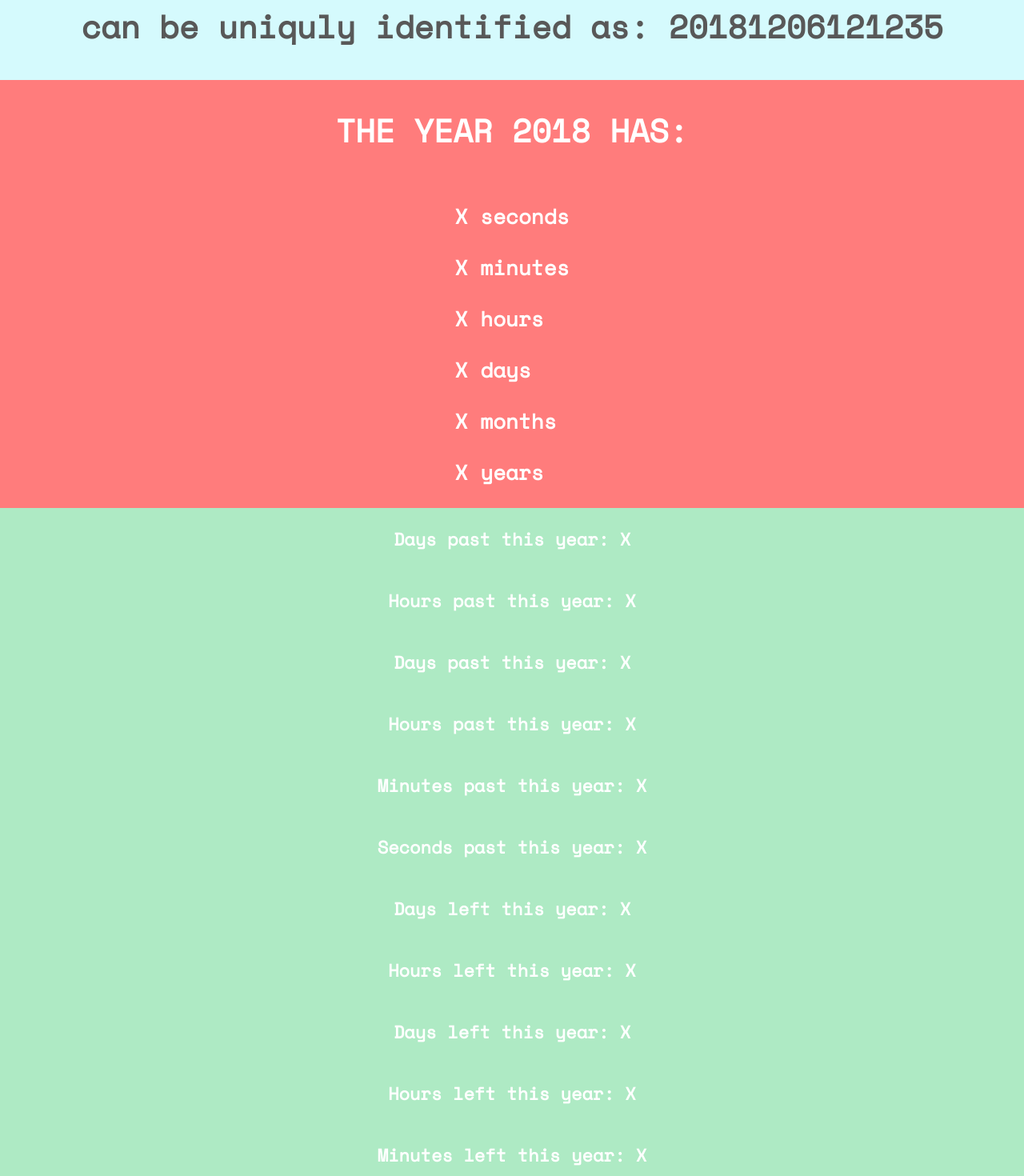
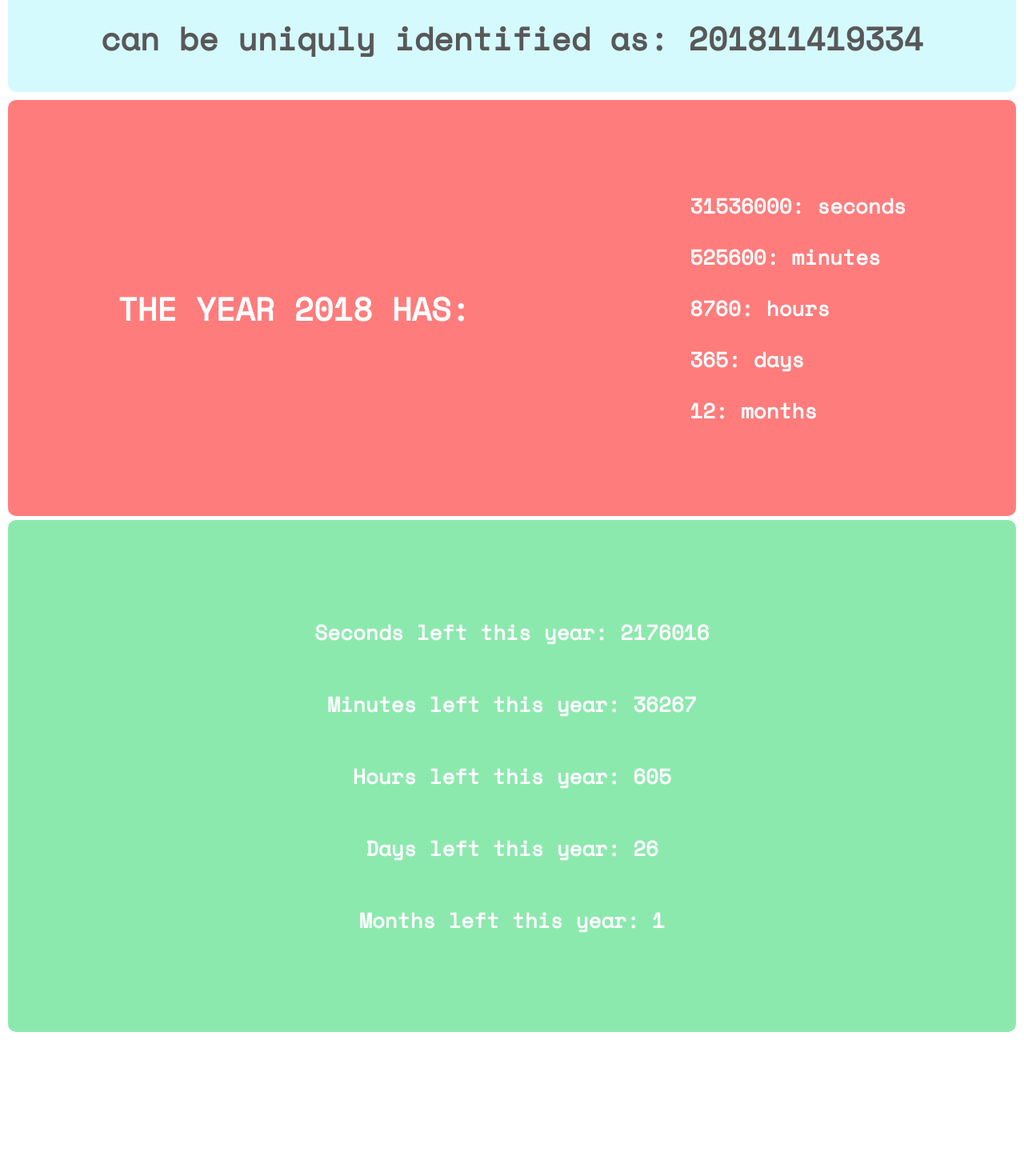
Before and after one commit to yousifmansour/today, a React (Create React App) app: page / in a window 1280 px wide. Shown: the part 300-1770 px from the top of the page at 80% size. After the commit the page ends 1605 px from the top, so only its background shows below. Built offline with nearby package versions, Linux system fonts and the light colour scheme.

Commit message:
add some live stats

```diff
--- a/src/App.css
+++ b/src/App.css
@@ -11,6 +11,7 @@ body {
     flex-direction: column;
     min-height: 100vh;
     animation: come-up-and-fade-in 0.5s linear forwards;
+    padding: 10px;
 }
 
 .App {
--- a/src/App.js
+++ b/src/App.js
@@ -6,12 +6,110 @@ import TodayStats from './TodayStats.js';
 import './App.css';
 
 class App extends Component {
+  constructor(props) {
+    super(props);
+    this.state = {
+      thisInstance: 0,
+      currentYearStats: {
+        year: 0,
+        seconds: 0,
+        minutes: 0,
+        hours: 0,
+        days: 0,
+        months: 12
+      },
+      leftThisYear: {
+        seconds: 0,
+        minutes: 0,
+        hours: 0,
+        days: 0,
+        months: 0
+      }
+    };
+
+    this.update = this
+      .update
+      .bind(this);
+
+  }
+
+  componentDidMount() {
+    this.setup();
+    this.update();
+    let intervalID = setInterval(() => this.update(), 1000);
+  }
+
+  setup() {
+    const year = new Date().getFullYear();
+    const days = this.leapYear(year)
+      ? 366
+      : 365;
+    const hours = days * 24;
+    const minutes = hours * 60;
+    const seconds = minutes * 60;
+    const currentYearStats = {
+      year,
+      months: 12,
+      days,
+      hours,
+      minutes,
+      seconds
+    };
+    this.setState({currentYearStats});
+  }
+
+  update() {
+    const date = new Date();
+    const thisInstance = `${date.getFullYear()}${date.getMonth()}${date.getDay()}${date.getHours()}${date.getMinutes()}${date.getSeconds()}`;
+    if (date.getFullYear() !== this.state.currentYearStats.year)
+      this.setState();
+
+    // 30 days has september, april, june, and november. all the rest have 31. save
+    // february, with 28 days clear, and 29 each leap year
+
+    const months = 12 - date.getMonth();
+    let daysInMonth = 0;
+    switch (date.getMonth()) {
+      case 9:
+      case 4:
+      case 6:
+      case 11:
+      case 10:
+        daysInMonth = 30;
+        break;
+      case 2:
+        this.leapYear(date.getFullYear())
+          ? daysInMonth = 29
+          : daysInMonth = 28
+      default:
+        return 2;
+    }
+    const days = daysInMonth - date.getDay();
+    const hours = days * 24 - date.getHours();
+    const minutes = hours * 60 - date.getMinutes();
+    const seconds = minutes * 60 - date.getSeconds();
+
+    this.setState({
+      thisInstance,
+      leftThisYear: {
+        months,
+        days,
+        hours,
+        minutes,
+        seconds
+      }
+    });
+  }
+  leapYear(year) {
+    return ((year % 4 == 0) && (year % 100 != 0)) || (year % 400 == 0);
+  }
+
   render() {
     return (
       <div className="App">
-        <ThisInstance/>
-        <YearStats/>
-        <TodayStats/>
+        <ThisInstance thisInstance={this.state.thisInstance}/>
+        <YearStats currentYearStats={this.state.currentYearStats}/>
+        <TodayStats leftThisYear={this.state.leftThisYear}/>
       </div>
     );
   }
--- a/src/ThisInstance.css
+++ b/src/ThisInstance.css
@@ -3,10 +3,11 @@
     min-height: 50vh;
     color: #585858;
     display: flex;
-    padding-left: 10px;
-    padding-right: 10px;
     flex-direction: column;
     justify-content: space-around;
+    border-radius: 10px;
+    margin-bottom: 5px;
+    margin-top: 5px;
 }
 
 .this-instance-container h1 {
@@ -27,13 +28,13 @@
         transform: scale(1);
     }
     2% {
-        transform: scale(1.02);
+        transform: scale(1.01);
     }
     50% {
         transform: scale(1);
     }
     52% {
-        transform: scale(1.02);
+        transform: scale(1.01);
     }
 }
 
--- a/src/ThisInstance.js
+++ b/src/ThisInstance.js
@@ -6,7 +6,7 @@ class ThisInstance extends React.Component {
     return (
       <div className='this-instance-container'>
         <h1>This Instance</h1>
-        <h2>can be uniquly identified as: 20181206121235</h2>
+        <h2>can be uniquly identified as: {this.props.thisInstance}</h2>
       </div>
     );
   }
--- a/src/TodayStats.css
+++ b/src/TodayStats.css
@@ -1,21 +1,22 @@
 .today-stats-container {
-    background-color: #aeeac4;
+    background-color: #8ce9ae;
     min-height: 80vh;
     color: #ffffff;
-    font-weight: bolder;
-    padding-left: 10px;
-    padding-right: 10px;
     display: flex;
     flex-direction: column;
     justify-content: center;
     flex-wrap: wrap;
     text-align: left;
     align-items: center;
+    border-radius: 10px;
+    margin-bottom: 5px;
+    margin-top: 5/* padding-left: 10px;
+    padding-right: 10px; */px;
 }
 
 .today-stats-container * {
     flex-basis: 35%;
-    font-size: 22px;
+    font-size: 26px;
 }
 
 @media(max-width: 1024px) {
@@ -24,7 +25,7 @@
         flex-direction: column;
     }
     .today-stats-container *{
-        font-size: 20px;
+        font-size: 22px;
     }
 }
 
--- a/src/TodayStats.js
+++ b/src/TodayStats.js
@@ -1,26 +1,17 @@
 import './TodayStats.css';
 import React from 'react';
 
-class TodayStats extends React.Component {
-  render() {
-    return (
-      <div className="today-stats-container">
-        <h3>Days past this year: X</h3>
-        <h3>Hours past this year: X</h3>
-        <h3>Days past this year: X</h3>
-        <h3>Hours past this year: X</h3>
-        <h3>Minutes past this year: X</h3>
-        <h3>Seconds past this year: X</h3>
-
-        <h3>Days left this year: X</h3>
-        <h3>Hours left this year: X</h3>
-        <h3>Days left this year: X</h3>
-        <h3>Hours left this year: X</h3>
-        <h3>Minutes left this year: X</h3>
-        <h3>Seconds left this year: X</h3>
-      </div>
-    );
-  }
+const TodayStats = ({leftThisYear}) => {
+  const {seconds, minutes, hours, days, months} = leftThisYear;
+  return (
+    <div className="today-stats-container">
+      <h3>Seconds left this year: {seconds}</h3>
+      <h3>Minutes left this year: {minutes}</h3>
+      <h3>Hours left this year: {hours}</h3>
+      <h3>Days left this year: {days}</h3>
+      <h3>Months left this year: {months}</h3>
+    </div>
+  );
 }
 
 export default TodayStats;
--- a/src/YearStats.css
+++ b/src/YearStats.css
@@ -1,20 +1,21 @@
 .year-stats-container {
     background-color: #ff7c7c;
-    min-height: 40vh;
+    min-height: 65vh;
     color: white;
     display: flex;
-    flex-direction: column;
-    padding-left: 10px;
-    padding-right: 10px;
+    justify-content: space-around;
     text-align: left;
     align-items: center;
+    border-radius: 10px;
+    margin-bottom: 5px;
+    margin-top: 5px;
 }
 
 .year-stats-container h2 {
     font-size: 40px;
 }
 
-.year-stats-container h3{
+.year-stats-container h3 {
     font-size: 26px;
 }
 
@@ -34,20 +35,23 @@
     }
     .year-stats-container h3 {
         font-size: 20px;
-
     }
     .year-stats-container .year-stats div {
         flex-basis: 50%;
     }
 }
 
-@media(max-width:640px){
+@media(max-width:640px) {
+    .year-stats-container{
+        flex-direction: column;
+        justify-content: center;
+    }
+
     .year-stats-container h2 {
-        flex-basis: 10%;
-        font-size: 24px;
+        flex-basis: 50%;
+        font-size: 22px;
     }
     .year-stats-container h3 {
         font-size: 18px;
-
     }
 }
--- a/src/YearStats.js
+++ b/src/YearStats.js
@@ -1,23 +1,34 @@
 import './YearStats.css';
 import React from 'react';
 
-class YearStats extends React.Component {
-  render() {
-    return (
-      <div className='year-stats-container'>
-        <h2>THE YEAR 2018 HAS:
-        </h2>
-          <div>
-            <h3>X seconds</h3>
-            <h3>X minutes</h3>
-            <h3>X hours</h3>
-            <h3>X days</h3>
-            <h3>X months</h3>
-            <h3>X years</h3>
-          </div>
+const YearStats = ({currentYearStats}) => {
+  const {
+    seconds,
+    minutes,
+    hours,
+    days,
+    months,
+    year
+  } = currentYearStats;
+  return (
+    <div className='year-stats-container'>
+      <h2>THE YEAR {year}
+        &nbsp;HAS:
+      </h2>
+      <div>
+        <h3>
+          {seconds}: seconds</h3>
+        <h3>{minutes}
+          : minutes</h3>
+        <h3>{hours}
+          : hours</h3>
+        <h3>{days}
+          : days</h3>
+        <h3>{months}
+          : months</h3>
       </div>
-    );
-  }
-}
+    </div>
+  )
+};
 
 export default YearStats;
```
